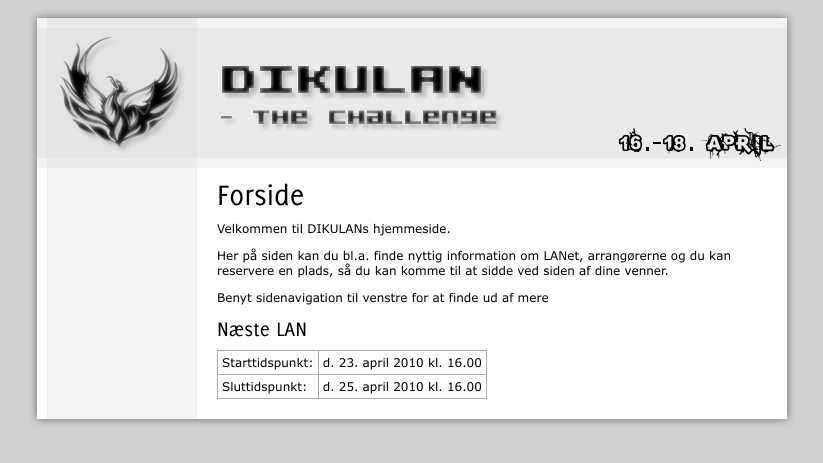
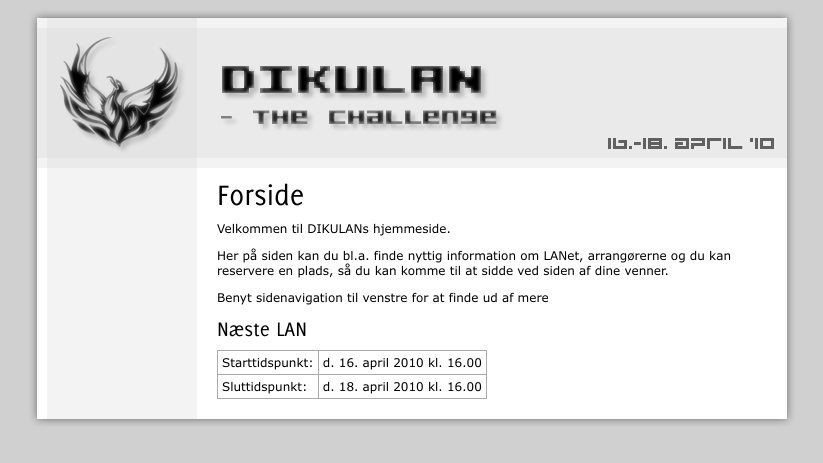
Before and after one commit to ShaggO/dikulan, a Python web app: template dikulan/templates/pages/frontpage.mako in a window 1280 px wide. Shown: the top 463 px of the page, without its empty margins (228-1051 px from the left). Run offline with Mako, Linux system fonts and the light colour scheme; the template is opened without the code that fills it, so the values that code supplies are empty.

Commit message:
Corrected date.

```diff
--- a/dikulan/templates/pages/frontpage.mako
+++ b/dikulan/templates/pages/frontpage.mako
@@ -13,6 +13,6 @@
 </p>
 <h3>Næste LAN</h3>
 <table>
-    <tr><td>Starttidspunkt:</td><td>d. 23. april 2010 kl. 16.00</td></tr>
-    <tr><td>Sluttidspunkt: </td><td>d. 25. april 2010 kl. 16.00</td></tr>
+    <tr><td>Starttidspunkt:</td><td>d. 16. april 2010 kl. 16.00</td></tr>
+    <tr><td>Sluttidspunkt: </td><td>d. 18. april 2010 kl. 16.00</td></tr>
 </table>
```
Also changed, not shown: dikulan/static/images/page-top.png.
